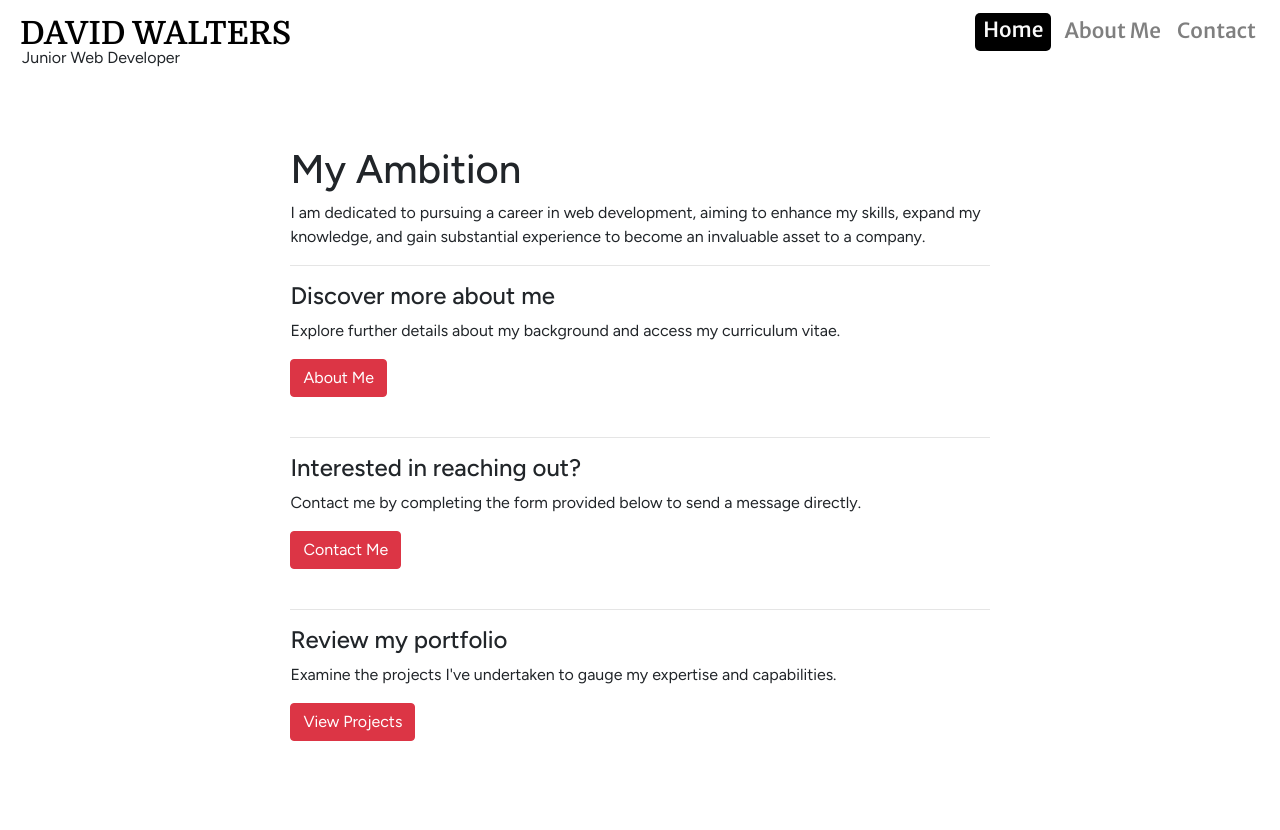
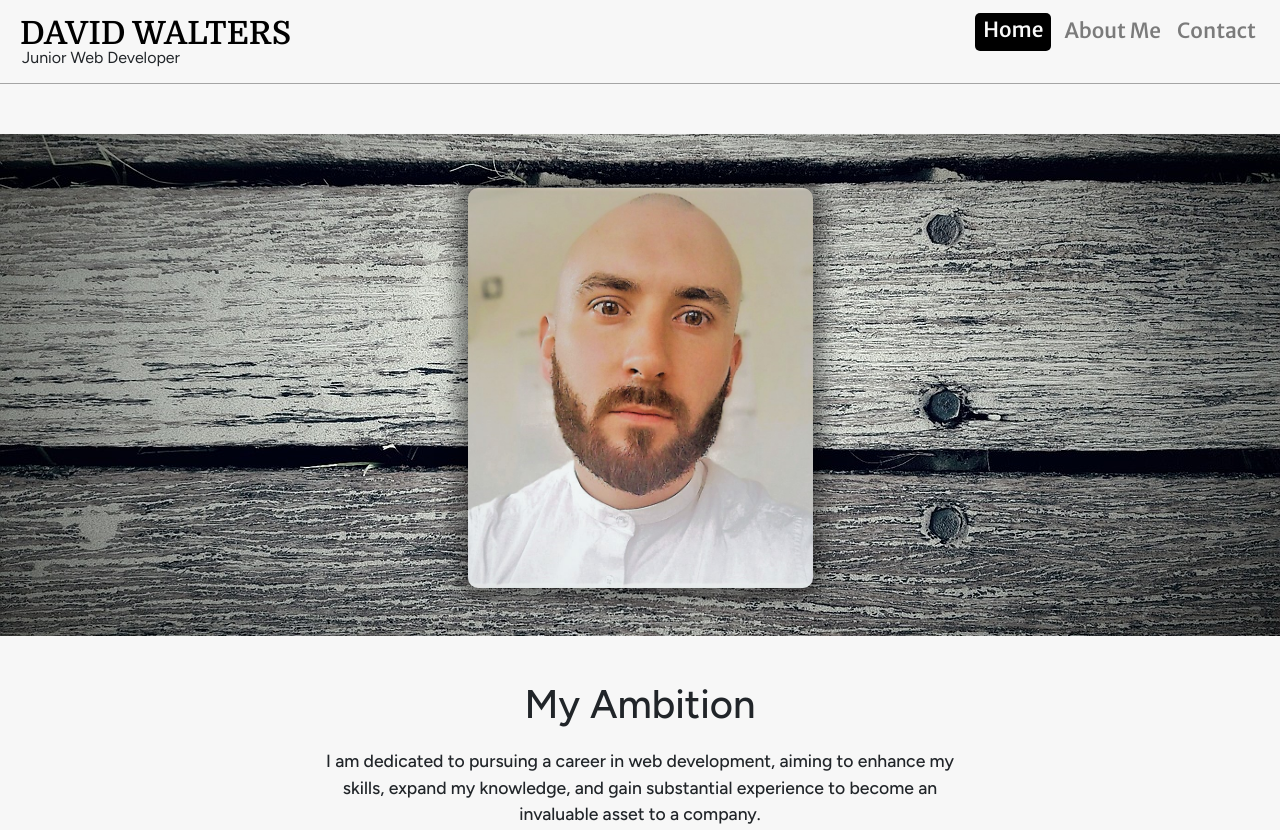
Before and after one commit to david-walters/Milestone-1-Code-Institute, a plain HTML site: page index.html in a window 1280 px wide. Shown: the top 830 px of the page. Drawn offline with nearby package versions, Linux system fonts and the light colour scheme.

Commit message:
Styled the main section of the index page
I have centralised the main section with flex box and bootstrap classes. I have made the images as background images in order to use background size cover for a custom image sizing. I have fixed the background image for a nice effect when scrolling behind the profile image. The information section has appropriate font size and padding and margin to space things out neetly.

```diff
--- a/assets/css/style.css
+++ b/assets/css/style.css
@@ -2,8 +2,17 @@
 
 body {
     font-family: 'Figtree', sans-serif;
+    font-size: 1.1rem;
     padding: 0;
     margin: 0;
+    background-color: #f7f7f7;
+}
+
+hr {
+    border: none;
+    height: 2px;
+    background-color: #3333337c;
+    margin: 20px 0 30px 0;
 }
 
 /* --------------------------------------------------------------- Header */
@@ -11,6 +20,9 @@ body {
 header {
     position: relative;
     padding-bottom: 10px;
+    margin-bottom: 50px;
+    border-bottom: solid 1px rgba(0, 0, 0, 0.333);
+    padding-bottom: 20px;
 }
 
 .logo {
@@ -56,6 +68,63 @@ nav a {
     border-radius: 5px;
 }
 
+/* --------------------------------------------------------------- Profile Image */
+
+.profile-img-bground {
+    display: flex;
+    background-color: #000;
+    background-image:url('../images/wood.jpg');
+    background-size: cover;
+    background-attachment: fixed;
+    background-repeat: no-repeat;
+    background-position: 50% 50%;
+    width: 100%;
+    padding-top: 54px;
+    margin-bottom: 30px;
+}
+
+.center {
+    display: flex;
+    justify-content: center;
+}
+
+
+.profile-img {
+    background-color: #fafafa;
+    background-image:url('../images/profile-pic.jpg');
+    background-size: cover;
+    background-repeat: no-repeat;
+    background-position: 50% 50%;
+    width: 90%;
+    max-width: 345px;
+    min-width: 250px;
+    height: 400px;
+    border-radius: 10px;
+    box-shadow: 0px 0px 20px 10px  rgba(0, 0, 0, 0.5);
+}
+
+/* --------------------------------------------------------------- Main page introduction */
+
+.intro {
+    text-align: center;
+    padding: 20px 30px 20px;
+    border-radius: 5px;
+}
+
+.intro h1 {
+    margin-bottom: 20px;
+}
+
+.intro p {
+    font-weight: 500;
+    margin-bottom: 20px
+}
+
+.intro h4 {
+    font-weight: 700;
+}
+
+
 /* --------------------------------------------------------------- Media Queries */
 
 @media (max-width: 767.5px) {
@@ -69,6 +138,11 @@ nav a {
         padding: 0;
         margin: 0;
     }
+
+    .profile-img {
+        margin-bottom: 20px;
+    }
+
   }
 
   @media (max-width: 370px) {
```
